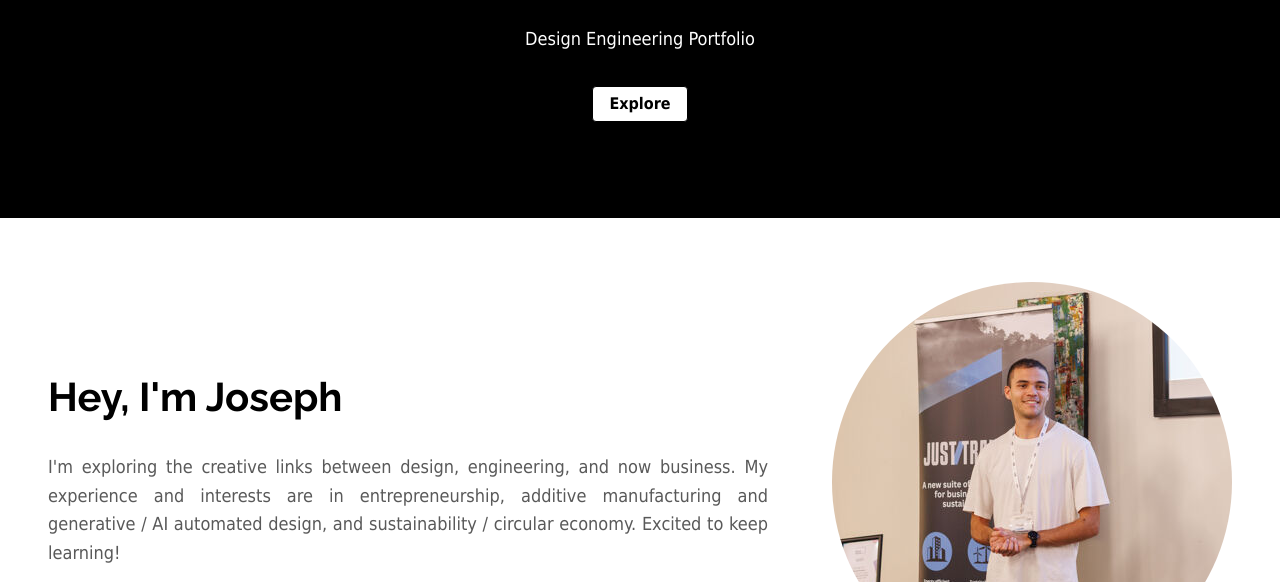
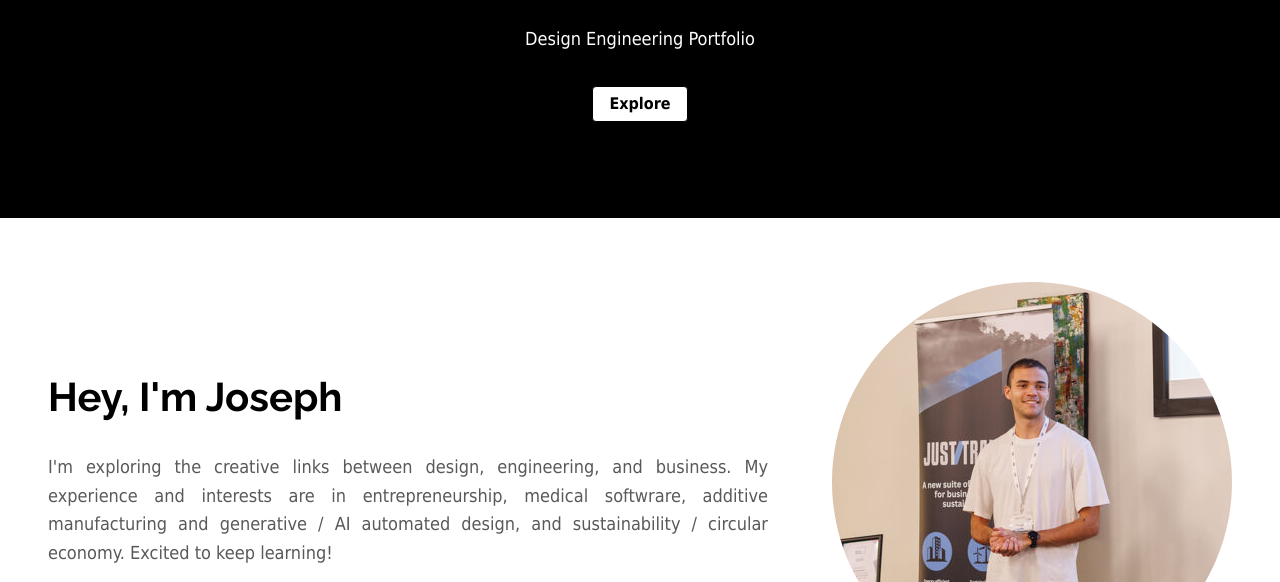
Before and after one commit to jlf119/jlf119.github.io, a website built with Parcel: page index.html in a window 1280 px wide. Shown: the part 370-952 px from the top of the page. Built offline with nearby package versions, Linux system fonts and the light colour scheme.

```diff
--- a/index.html
+++ b/index.html
@@ -112,8 +112,8 @@
               <h2 class="home-details-heading heading2">Hey, I'm Joseph</h2>
               <span class="home-details-sub-heading">
                 I'm exploring the creative links between design, engineering,
-                and now business. My experience and interests are in
-                entrepreneurship, additive manufacturing and generative / AI
+                and business. My experience and interests are in entrepreneurship,
+                medical softwrare, additive manufacturing and generative / AI
                 automated design, and sustainability / circular economy. Excited
                 to keep learning!
               </span>
```
